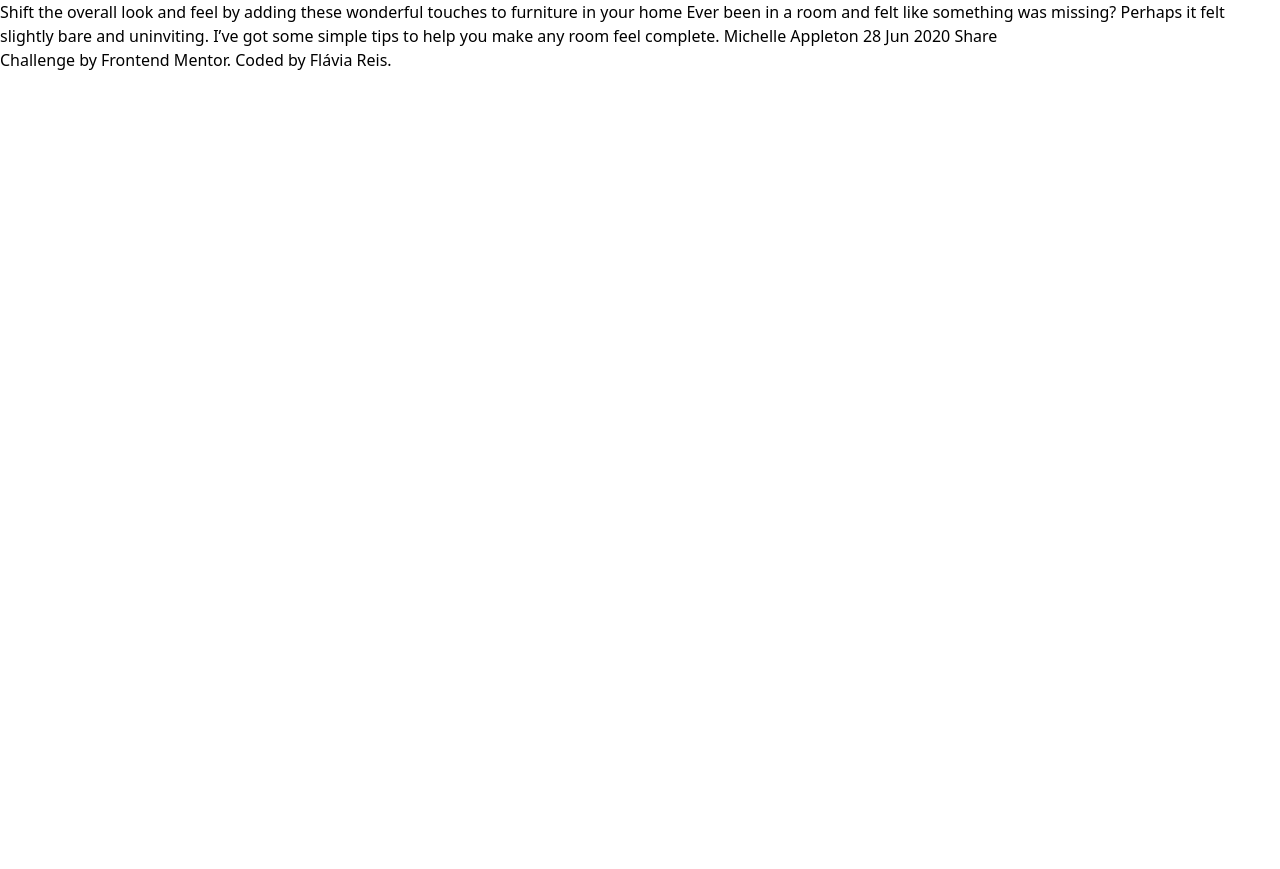
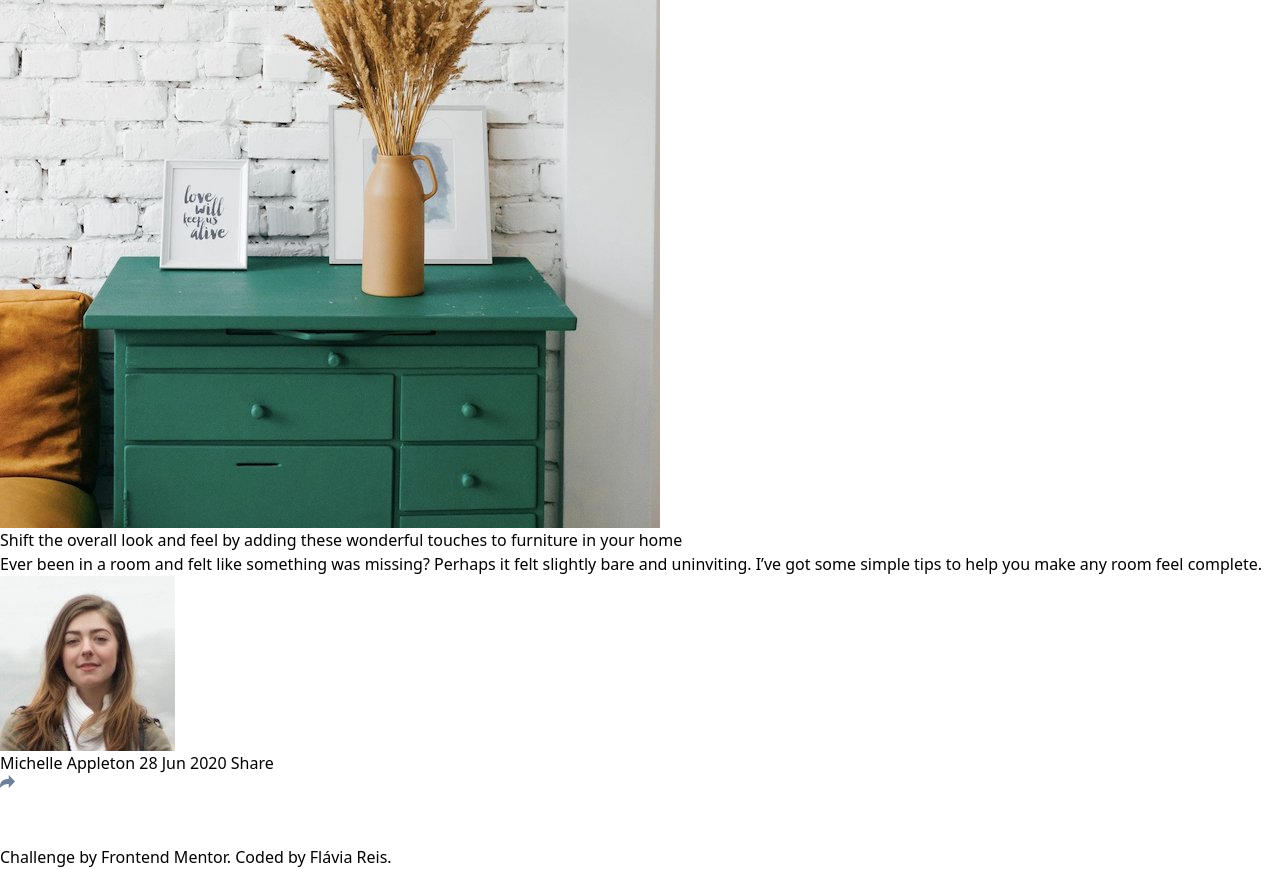
Before and after one commit to flaviare1s/article-preview-component, a React (Vite) app: page / in a window 1280 px wide. Before the commit the page ends 800 px from the top, so only its background shows below. Built offline with nearby package versions, Linux system fonts and the light colour scheme.

Commit message:
Update App.jsx

```diff
--- a/src/App.jsx
+++ b/src/App.jsx
@@ -1,23 +1,49 @@
 import './App.css'
+import image from './assets/drawers.jpg'
+import avatar from './assets/avatar-michelle.jpg'
+import share from './assets/icon-share.svg'
+import facebook from './assets/icon-facebook.svg'
+import twitter from './assets/icon-twitter.svg'
+import pinterest from './assets/icon-pinterest.svg'
+
 
 export function App() {
 
   return (
     <div>
       <div>
+        <div>
+          <img src={ image } alt="Drawers picture" />
+        </div>
 
+        <div>
+          <h1>
             Shift the overall look and feel by adding these wonderful
             touches to furniture in your home
-
+          </h1>
+          <p>
             Ever been in a room and felt like something was missing? Perhaps
             it felt slightly bare and uninviting. I’ve got some simple tips
             to help you make any room feel complete.
+          </p>
+        </div>
 
+        <div>
+          <div>
+            <img src={ avatar } alt="Michelle Appleton" />
+          </div>
           Michelle Appleton
           28 Jun 2020
-
           Share
         </div>
+        <div>
+          <img src={ share } alt="" />
+          <img src={ facebook } alt="" />
+          <img src={ twitter } alt="" />
+          <img src={ pinterest } alt="" />
+        </div>
+      </div>
+
         <div>
           Challenge by <a href="https://www.frontendmentor.io?ref=challenge">Frontend Mentor</a>.
           Coded by <a href="#">Flávia Reis</a>.
```
Lines whose indentation alone changed are shown as unchanged.
